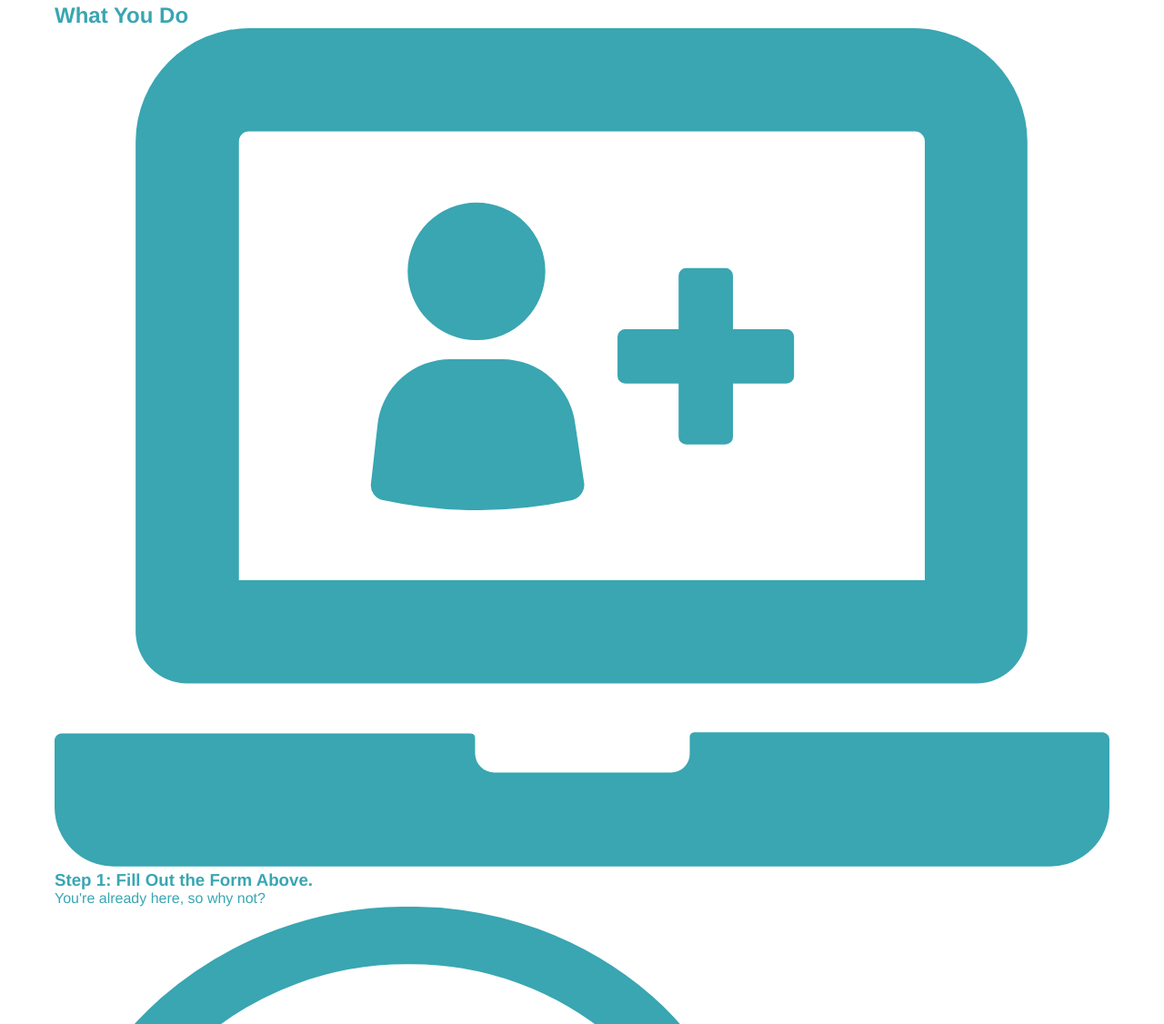
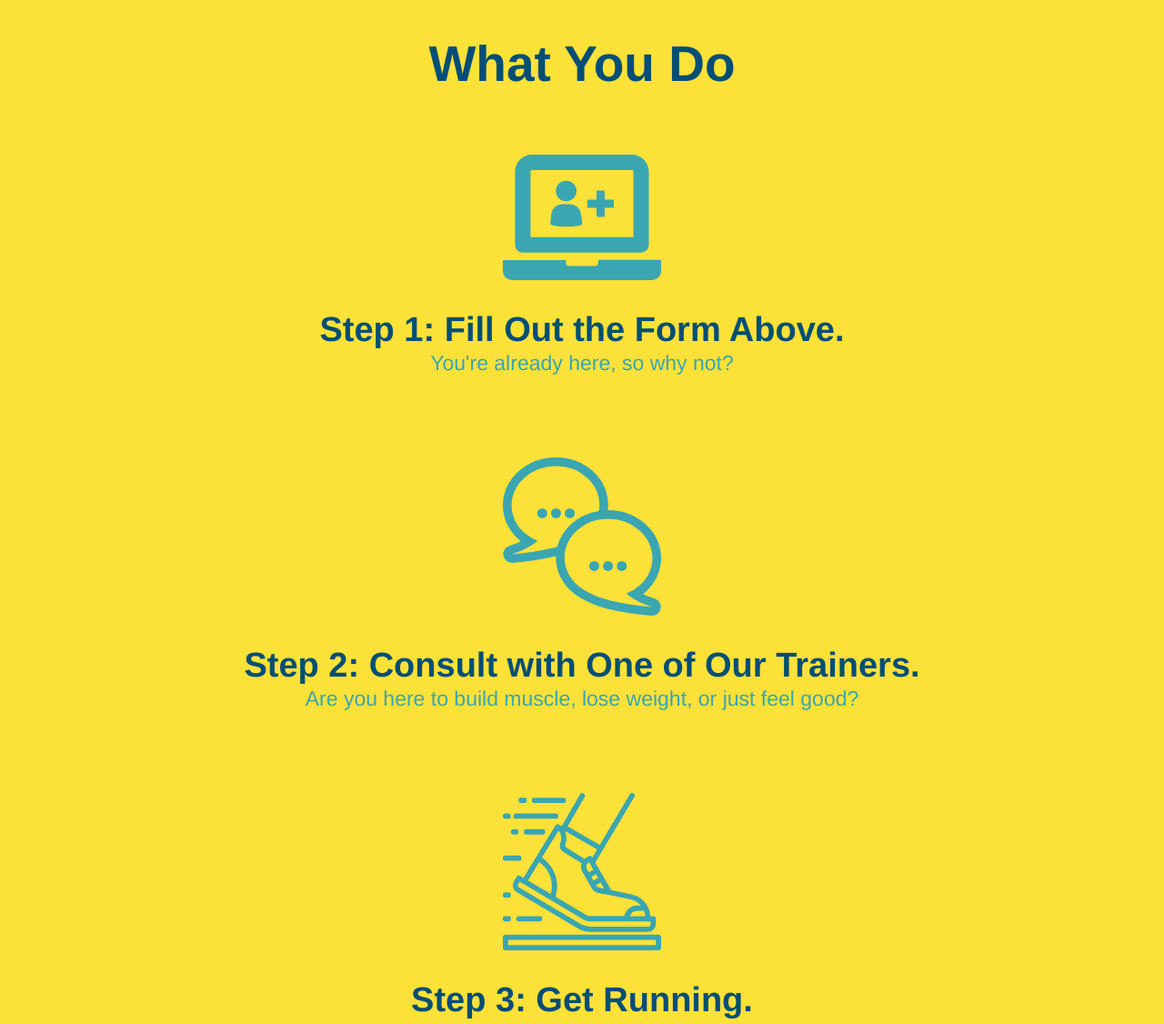
Before and after one commit to enceps/run-buddy, a plain HTML site: page index.html in a window 1280 px wide. Shown: the part 1082-2208 px from the top of the page at 91% size. Drawn offline with Linux system fonts and the light colour scheme.

Commit message:
style what you do section

```diff
--- a/assets/css/style.css
+++ b/assets/css/style.css
@@ -211,24 +211,6 @@ section {
 
 }
 
-.intro h2 {
-
-    font-size: 55px;
-
-    color:#024e76;
-
-    margin-bottom: 35;
-
-    padding: 0 100px 20px 100px;
-
-    border-bottom: 3px solid;
-
-    border-color: #fce138;
-
-    display: inline-block;
-
-}
-
 .intro p {
 
     line-height: 1.7;
@@ -242,3 +224,54 @@ section {
     margin: 0 auto;
 
 }
+
+.steps {
+
+    text-align: center;
+
+    background:#fce138;
+
+}
+
+.section-title {
+    font-size: 55px;
+    color: #024e76;
+    margin-bottom: 35px;
+    padding: 0 100px 20px 100px;
+    display: inline-block;
+    border-bottom: 3px solid;
+  }
+
+  .primary-border {
+    border-color: #fce138;
+  }
+
+  .secondary-border {
+    border-color: #39a6b2;
+  }
+
+  .steps div {
+    margin-bottom: 80px;
+  }
+
+  .steps img {
+    width: 15%;
+    margin: 10px 0;
+  }
+
+  .steps h3 {
+    color: #024e76;
+    font-size: 46px;
+    margin-top: 10px;
+  }
+
+  .steps p {
+    color: #39a6b2;
+    font-size: 23px;
+  }
+
+  .steps span {
+
+    font-size: 38px;
+
+  }
--- a/index.html
+++ b/index.html
@@ -93,36 +93,36 @@
 
   <!-- "what we do" section -->
 <section id="what-we-do" class="intro">
-    <h2>What We Do</h2>
+    <h2 class="section-title primary-border">What We Do</h2>
     <p>
       butcher selfies chambray shabby chic gentrify readymade yr Echo Park XOXO Tumblr normcore Banksy direct trade Blue Bottle chillwave you probably haven't heard of them single-origin coffee Vice fanny pack fixie Odd Future Austin fingerstache pickled twee synth Wes Anderson Thundercats viral bitters flannel meggings narwhal Marfa Schlitz sustainable Intelligentsia umami deep v craft
     </p>
   </section>
 
   <!-- "what you do" section -->
-  <section id="what-you-do">
-    <h2>What You Do</h2>
+  <section id="what-you-do" class="steps">
+    <h2 class="section-title primary-border">What You Do</h2>
 
     <div>
         <img src="./assets/images/step-1.svg" alt="" />
-      <h3>Step 1: Fill Out the Form Above.</h3>
+      <h3><span>Step 1: Fill Out the Form Above.</span></h3>
       <p>You're already here, so why not?</p>
     </div>
 
     <div>
         <img src="./assets/images/step-2.svg" alt="" />
-      <h3>Step 2: Consult with One of Our Trainers.</h3>
+      <h3><span>Step 2: Consult with One of Our Trainers.</span></h3>
       <p>Are you here to build muscle, lose weight, or just feel good?</p>
     </div>
 
     <div>
         <img src="./assets/images/step-3.svg" alt="" />
-      <h3>Step 3: Get Running.</h3>
+      <h3><span>Step 3: Get Running.</span></h3>
       <p>Hit the ground running (literally) once your trainer lays out your plan.</p>
     </div>
 
     <div>
-      <h3>Step 4: See Results.</h3>
+      <h3><span>Step 4: See Results.</span></h3>
       <img src="./assets/images/step-4.svg" alt="" />
       <p>Bi-weekly checkins with your trainer will keep you focused</p>
     </div>
```
